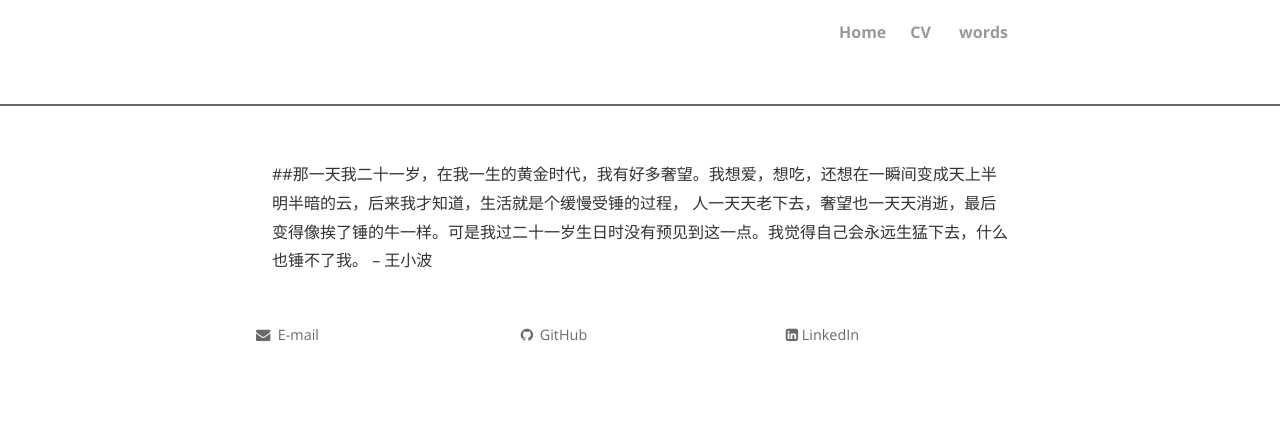
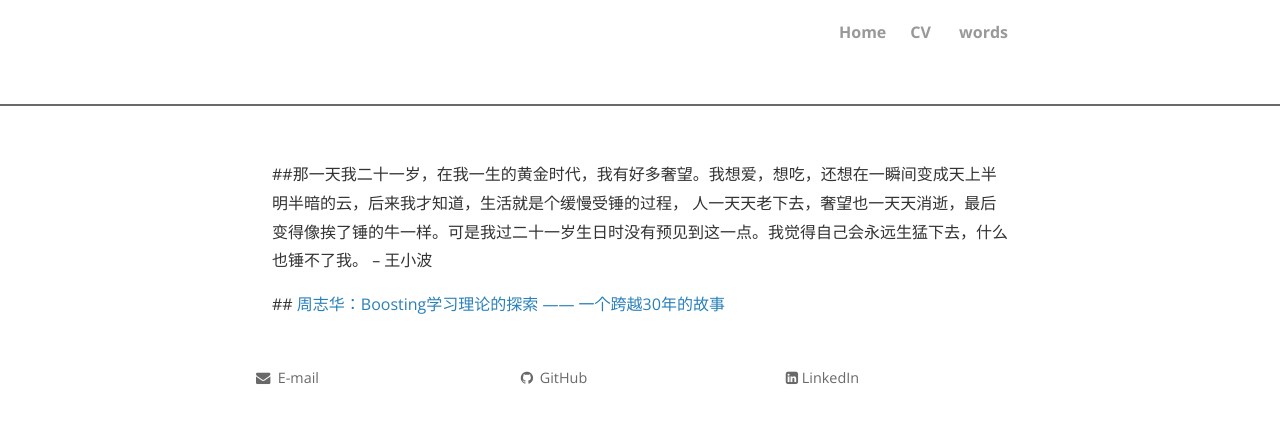
Before and after one commit to KilluaKukuroo/killuakukuroo.github.io, a Jekyll site: the page built from words.md, in a window 1280 px wide. Shown: the top 423 px of the page. Built offline with Jekyll 4.4.1, drawn with Linux system fonts in a browser that asks for light colours; nearby versions of some CDN libraries; our own code applies the rules of GitHub Pages for plain Markdown files; comment, search, counter and statistics services are not loaded; a style sheet for code colours, icons or effects is not loaded.

Commit message:
modify words

```diff
--- a/words.md
+++ b/words.md
@@ -1,2 +1,5 @@
 ##那一天我二十一岁，在我一生的黄金时代，我有好多奢望。我想爱，想吃，还想在一瞬间变成天上半明半暗的云，后来我才知道，生活就是个缓慢受锤的过程，
 人一天天老下去，奢望也一天天消逝，最后变得像挨了锤的牛一样。可是我过二十一岁生日时没有预见到这一点。我觉得自己会永远生猛下去，什么也锤不了我。 -- 王小波
+
+##
+[周志华：Boosting学习理论的探索 —— 一个跨越30年的故事](https://www.jiqizhixin.com/articles/2020-04-16-10)<br>
```
